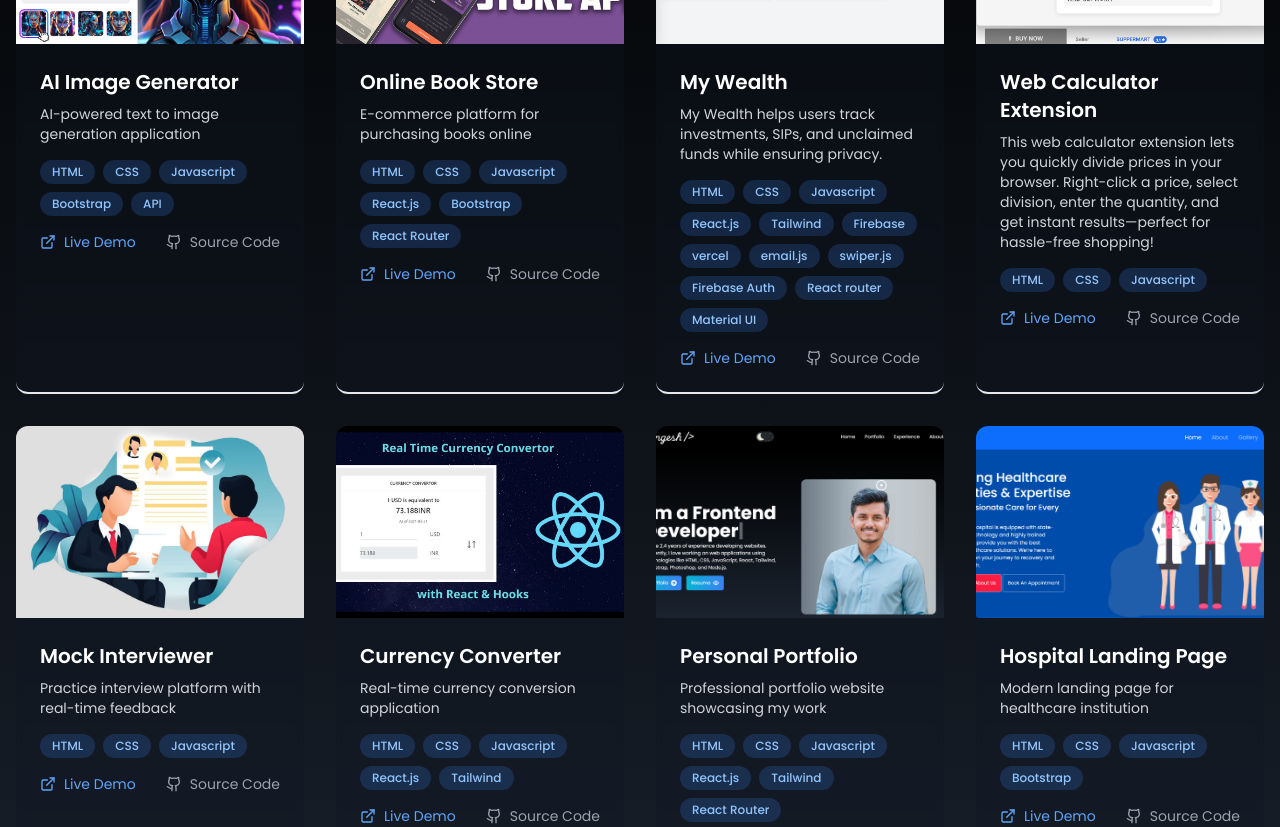
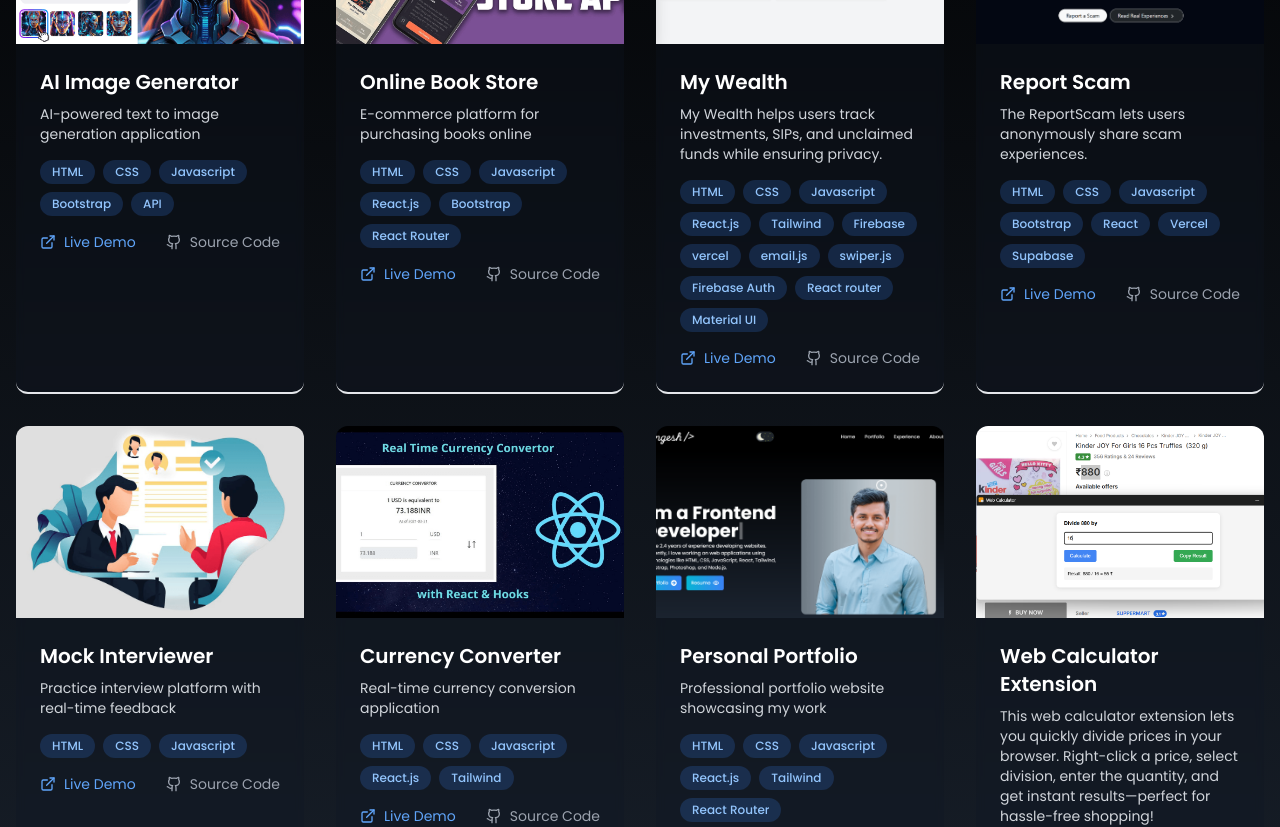
Before and after one commit to mbl43/Portfolio, a React (Vite) app: page / in a window 1280 px wide. Shown: the part 1180-2007 px from the top of the page. Built offline with nearby package versions, Linux system fonts and the light colour scheme; a web font is replaced by a local one.

Commit message:
Replace Hospital project with Report Scam project in Portfolio component and update associated details

```diff
--- a/src/Components/Portfolio.jsx
+++ b/src/Components/Portfolio.jsx
@@ -7,7 +7,7 @@ import PM from "../assets/portfolio/pm.png";
 import Interview from "../assets/portfolio/interview.png";
 import Bookstore from "../assets/portfolio/bookstore.png";
 import AI from "../assets/portfolio/ai.png";
-import Hospital from "../assets/portfolio/health.png";
+import ReportScam from "../assets/portfolio/reportscam.png";
 import MyWealth from "../assets/portfolio/mywealth.png";
 import Calc from "../assets/portfolio/calc.png";
 const Portfolio = () => {
@@ -59,12 +59,22 @@ const Portfolio = () => {
     },
     {
       id: 4,
-      src: Calc,
-      link: "https://github.com/mbl43/Web-Calculator-Extension/blob/main/README.md",
-      name: "Web Calculator Extension",
-      stack: ["HTML", "CSS", "Javascript"],
-      description: `This web calculator extension lets you quickly divide prices in your browser. Right-click a price, select division, enter the quantity, and get instant results—perfect for hassle-free shopping! `,
+      src: ReportScam,
+      link: "https://report-scam.vercel.app/",
+      name: "Report Scam",
+      stack: [
+        "HTML",
+        "CSS",
+        "Javascript",
+        "Bootstrap",
+        "React",
+        "Vercel",
+        "Supabase",
+      ],
+      description:
+        "The ReportScam lets users anonymously share scam experiences.",
     },
+
     {
       id: 5,
       src: Interview,
@@ -98,11 +108,11 @@ const Portfolio = () => {
     },
     {
       id: 8,
-      src: Hospital,
-      link: "https://hospital-landing-page-jb.vercel.app/",
-      name: "Hospital Landing Page",
-      stack: ["HTML", "CSS", "Javascript", "Bootstrap"],
-      description: "Modern landing page for healthcare institution",
+      src: Calc,
+      link: "https://github.com/mbl43/Web-Calculator-Extension/blob/main/README.md",
+      name: "Web Calculator Extension",
+      stack: ["HTML", "CSS", "Javascript"],
+      description: `This web calculator extension lets you quickly divide prices in your browser. Right-click a price, select division, enter the quantity, and get instant results—perfect for hassle-free shopping! `,
     },
     {
       id: 9,
```
Also changed, not shown: src/assets/portfolio/reportscam.png (added).
